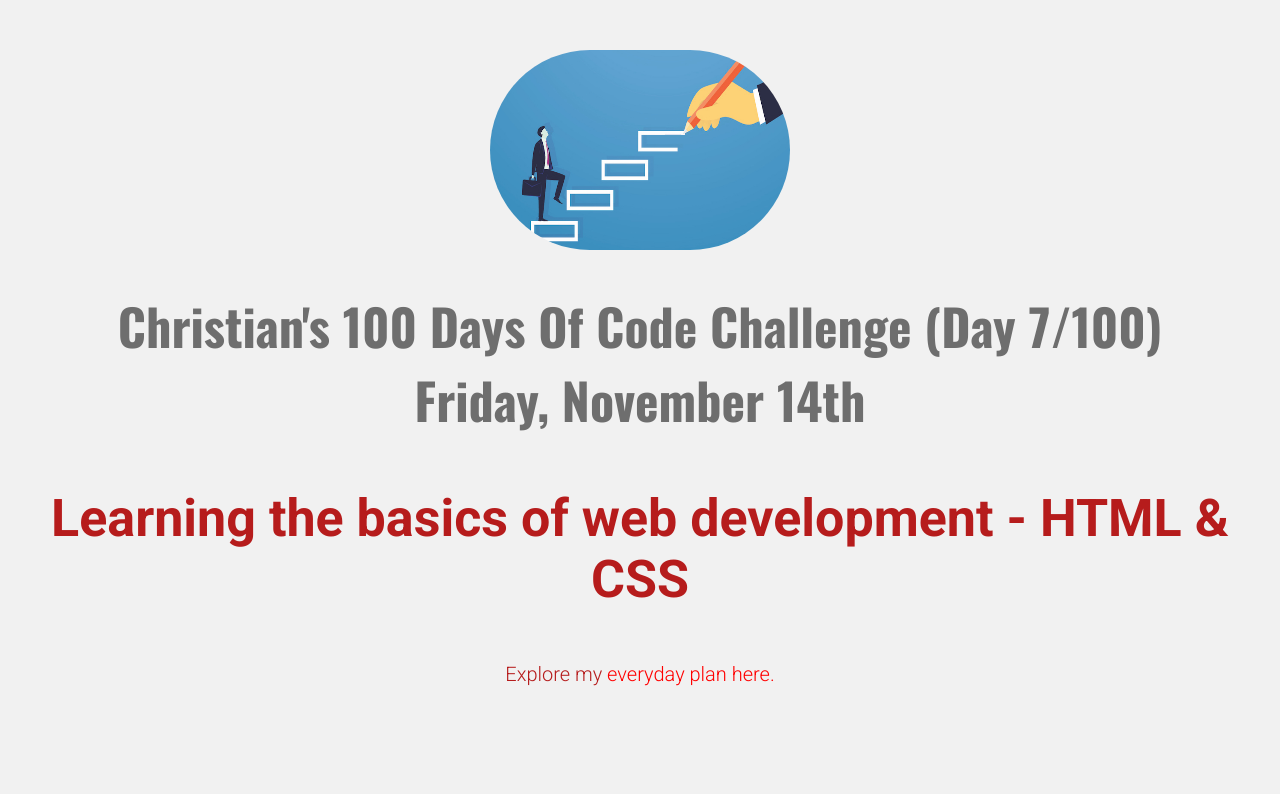
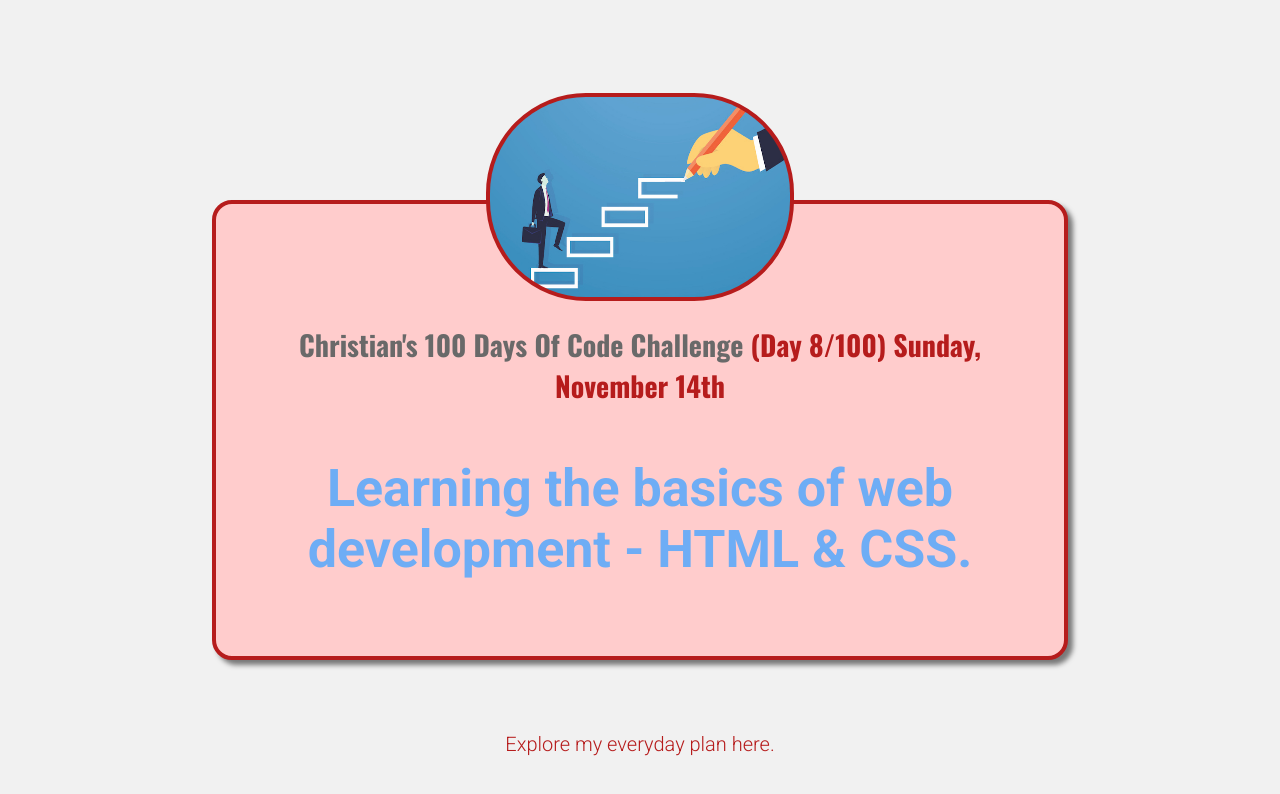
Before and after one commit to byaskew3/Roadmap-Website, a plain HTML site: page index.html in a window 1280 px wide. Drawn offline with nearby package versions, Linux system fonts and the light colour scheme.

Commit message:
polished styles

```diff
--- a/index.html
+++ b/index.html
@@ -13,16 +13,21 @@
     <title>My Daily Challenge</title>
   </head>
   <body>
+    <main>
       <img src="./images/success.jpg" alt="man-walking-up-steps" />
       <h1>
-      Christian's 100 Days Of Code Challenge (Day 7/100) Friday, November 14th
+        Christian's 100 Days Of Code Challenge
+        <span>(Day 8/100) Sunday, November 14th</span>
       </h1>
       <p id="todays-challenge">
-      Learning the basics of web development - HTML & CSS
+        Learning the basics of web development - HTML & CSS.
       </p>
+    </main>
+    <footer>
       <p>
         Explore my
         <a href="./full-week.html"> everyday plan here.</a>
       </p>
+    </footer>
   </body>
 </html>
--- a/styles/challenges.css
+++ b/styles/challenges.css
@@ -1,5 +1,15 @@
 h1 {
   font-size: 48px;
+  margin: 0;
+}
+
+header p {
+    margin: 0;
+}
+
+header h2 {
+    font-family: 'Roboto', sans-serif;
+    font-weight: bold;
 }
 
 ol {
@@ -14,11 +24,12 @@ li {
   margin: 15px;
   background-color: rgb(255, 186, 186);
   border-radius: 6px;
+  box-shadow: 5px 5px 5px rgba(0, 0, 0, 0.2);
 }
 
 li h2 {
   color: rgb(182, 28, 28);
-    font-family: 'Oswald', sans-serif;
+  font-family: "Oswald", sans-serif;
 }
 
 li p {
--- a/styles/shared.css
+++ b/styles/shared.css
@@ -1,4 +1,5 @@
 body {
+    margin: 50px;
     text-align: center;
     background-color: rgb(241, 241, 241);
     color: rgb(182, 28, 28);
@@ -23,7 +24,7 @@ p {
 a {
     font-family: 'Roboto', sans-serif;
     text-decoration: none;
-    color: red;
+    color: rgb(182, 28, 28);
 }
 
 a:hover {
--- a/styles/styles.css
+++ b/styles/styles.css
@@ -1,15 +1,33 @@
-body {
-    margin: 50px;
+main {
+    width: 800px;
+    margin: 200px auto 72px auto;
+    background-color: rgb(255, 204, 204);
+    border-radius: 20px;
+    border: 4px solid rgb(182, 28, 28);
+    padding: 24px;
+    box-shadow: 5px 5px 5px rgba(0, 0, 0, 0.5);
+}
+
+h1 {
+    font-size: 28px;
+    color: rgb(105, 105, 105);
+}
+
+h1 span {
+    color: rgb(182, 28, 28);
 }
 
 img {
     width: 300px;
     height: 200px;
+    margin-top: -135px;
     border-radius: 100px;
+    border: 4px solid rgb(182, 28, 28);
+    background-color: rgb(182, 28, 28);
 }
 
 #todays-challenge {
-    color: rgb(182, 28, 28);
+    color: rgb(110, 173, 245);
     font-weight: bold;
     font-size: 52px;
 }
```
Lines whose indentation alone changed are shown as unchanged.
